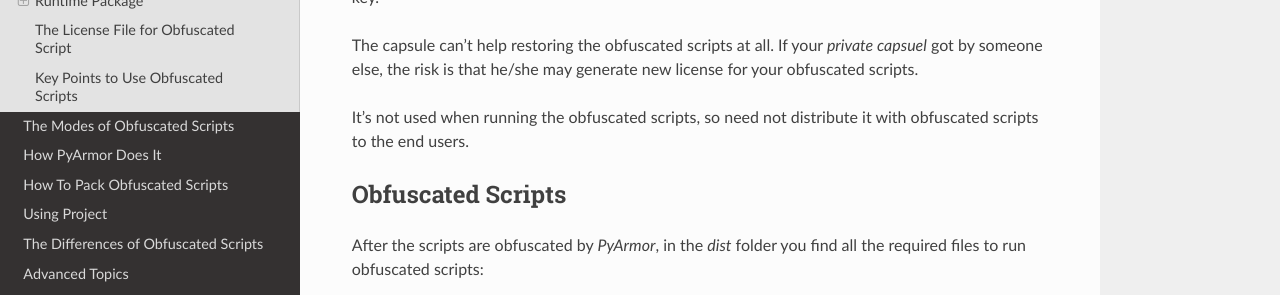
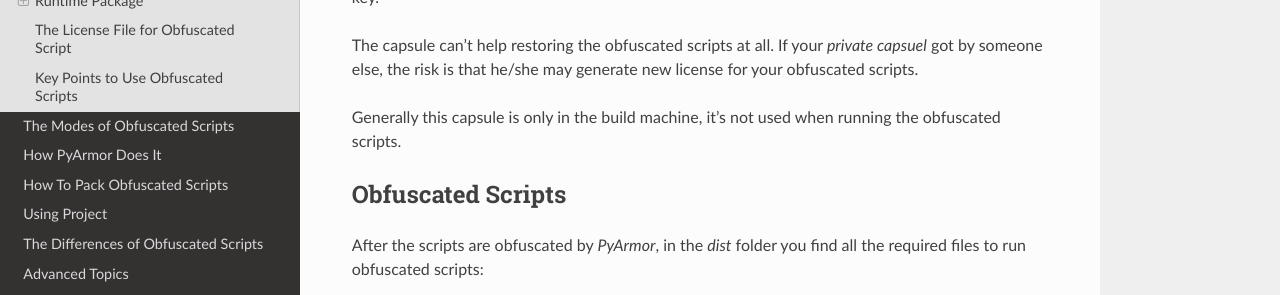
Before and after one commit to dashingsoft/pyarmor, a Sphinx documentation site: the page built from docs/understand-obfuscated-scripts.rst, in a window 1280 px wide and 900 px high. Shown: the part 401-696 px from the top of the window. Built offline with Sphinx 7.4.7 and the Read the Docs theme 2.0.0, drawn with Linux system fonts in a browser that asks for light colours; some of the changed text lies outside the part shown.

Commit message:
Refine doc

```diff
--- a/docs/understand-obfuscated-scripts.rst
+++ b/docs/understand-obfuscated-scripts.rst
@@ -23,8 +23,8 @@ The capsule can't help restoring the obfuscated scripts at all. If your `private
 capsuel` got by someone else, the risk is that he/she may generate new license
 for your obfuscated scripts.
 
-It's not used when running the obfuscated scripts, so need not distribute it
-with obfuscated scripts to the end users.
+Generally this capsule is only in the build machine, it's not used when running
+the obfuscated scripts.
 
 Obfuscated Scripts
 ------------------
```
Also changed, not shown: other parts of docs/understand-obfuscated-scripts.rst (+5 -2 lines), docs/performance.rst (+5 -4 lines).
